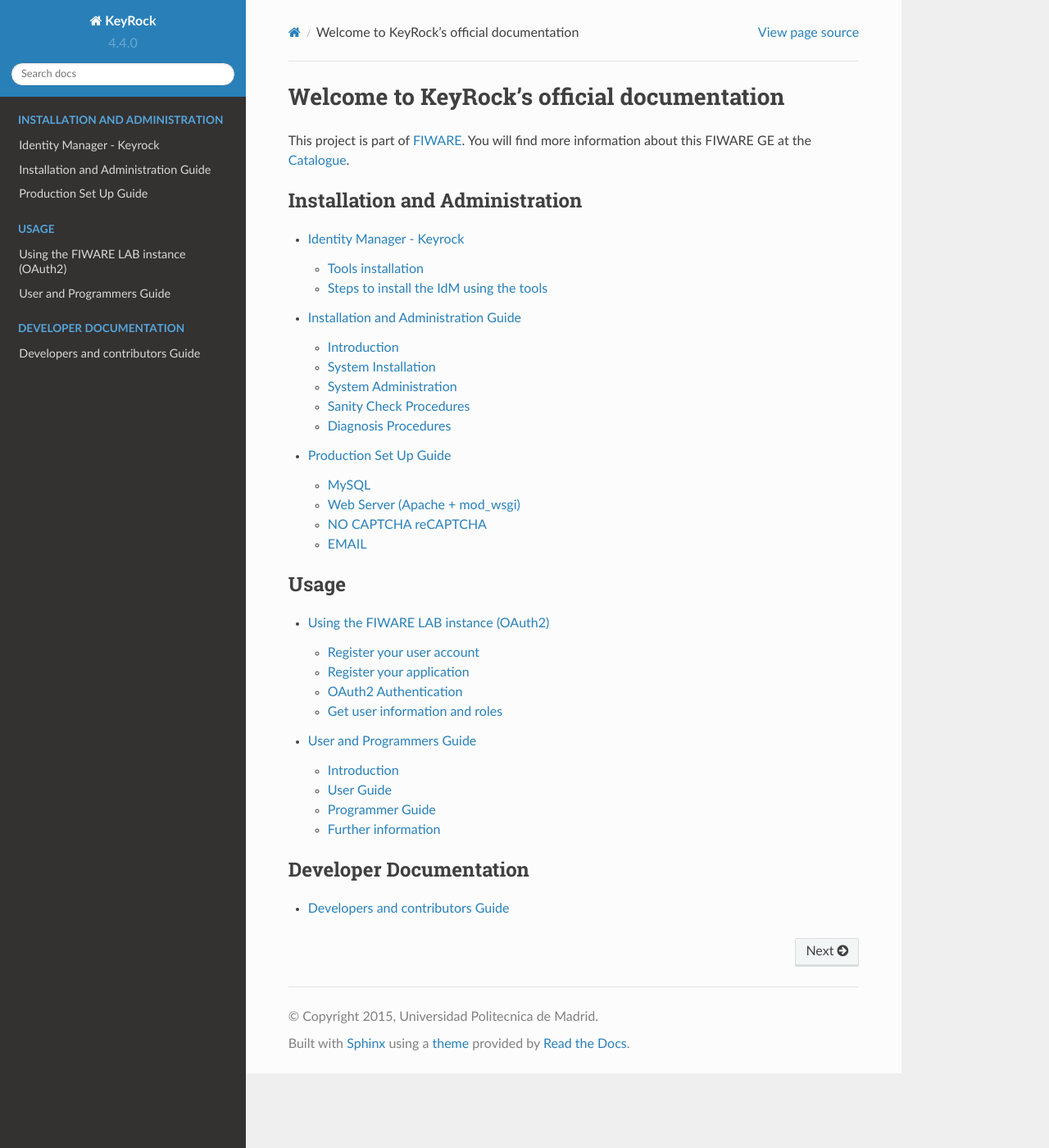
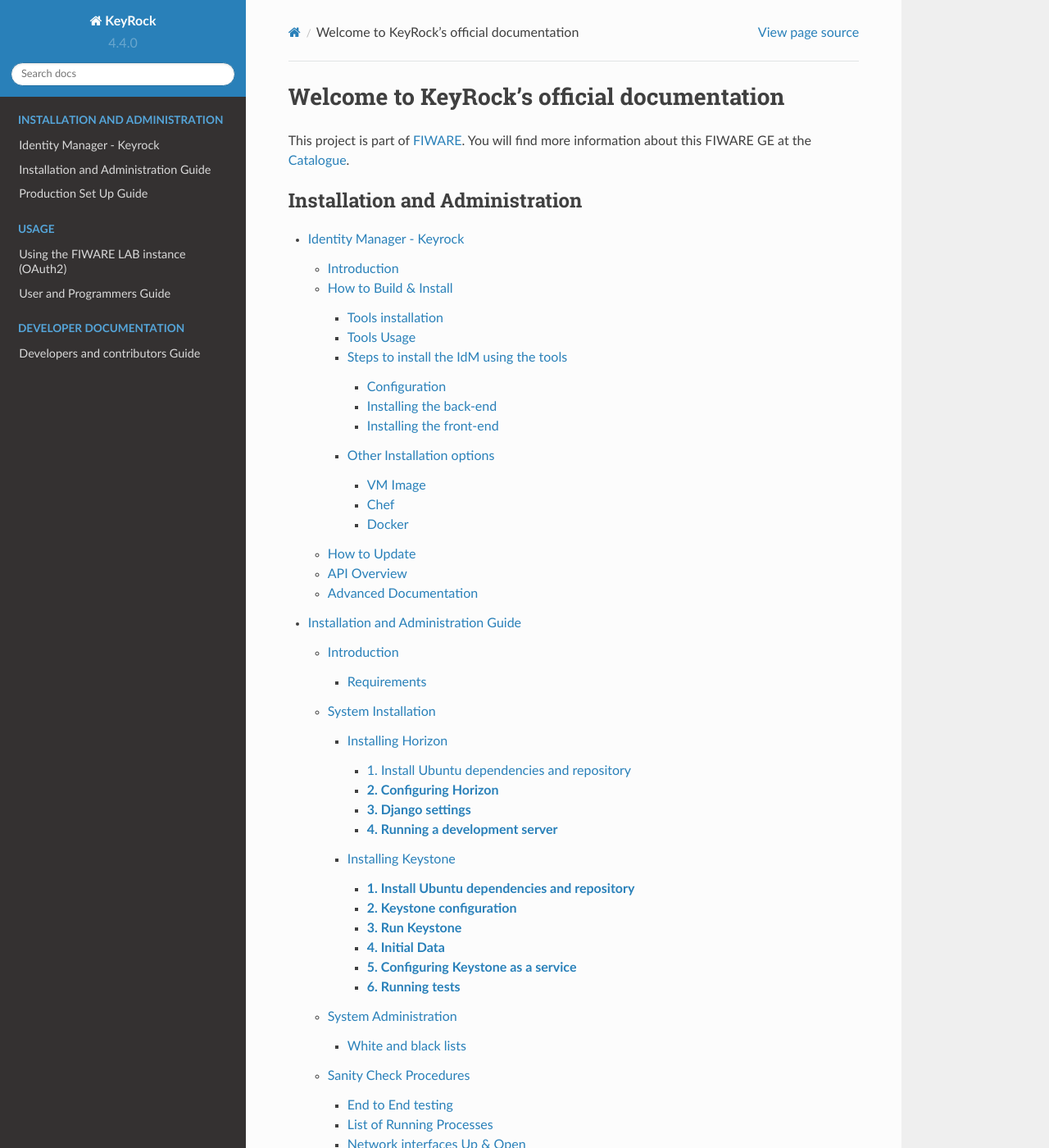
Before and after one commit to ging/fiware-idm-deprecated, a Sphinx documentation site: the page built from doc/index.rst, in a window 1280 px wide and 1400 px high. Shown: the whole window at 82% size. Built offline with Sphinx 7.4.7 and the Read the Docs theme 2.0.0, drawn with Linux system fonts in a browser that asks for light colours; some of the changed text lies outside the part shown.

Commit message:
Documentation fixing to better support rst

```diff
--- a/doc/introduction.rst
+++ b/doc/introduction.rst
@@ -1,45 +1,43 @@
+**************************
 Identity Manager - Keyrock
-==========================
+**************************
 
--  `Introduction <#def-introduction>`__
--  `How to Build & Install <#def-build>`__
+.. contents::
+   :local:
+   :depth: 3
 
-   -  `Docker <#def-docker>`__
+.. _introduction:
 
--  `How to Update <#def-update>`__
--  `API Overview <#def-api>`__
--  `Advanced documentation <#def-advanced>`__
-
---------------
-
- ## Introduction
+Introduction
+============
 
 This project is part of `FIWARE <http://fiware.org>`__. You will find
 more information about this FIWARE GE
 `here <http://catalogue.fiware.org/enablers/identity-management-keyrock>`__.
 
--  You will find the source code of this project in GitHub
-   `here <https://github.com/ging/fiware-idm>`__
--  You will find the documentation of this project in Read the Docs
-   `here <http://fiware-idm.readthedocs.org/>`__
+-  You will find the source code of this project in GitHub `here <https://github.com/ging/fiware-idm>`__
+-  You will find the documentation of this project in Read the Docs `here <http://fiware-idm.readthedocs.org/>`__
 
 Welcome to the main repository for the UPM's implementation of the
 FIWARE Identity Manager Generic Enabler. This repository acts as an
 entry point and holds the documentation and some automated tools for
 installation and management. The IdM is composed of two independent
-components, a RESTful back-end and web front-end. If you want to see the
+components, a RESTful back-end and web front-end.
+
+If you want to see the
 code for each of the components of the IdM and more specific
 documentation please head to each component's repository:
 
-| Horizon based front-end
-`ging/horizon <https://github.com/ging/horizon>`__
-| Keystone based back-end
-`ging/keystone <https://github.com/ging/keystone>`__
+-  Horizon based front-end `ging/horizon <https://github.com/ging/horizon>`__
+-  Keystone based back-end `ging/keystone <https://github.com/ging/keystone>`__
 
 You can see a working installation in the FIWARE Lab sandbox environment
 https://account.lab.fiware.org/
 
- ## How to Build & Install
+.. _build:
+
+How to Build & Install
+======================
 
 In this repository you can find a set of tools to help in developing,
 deploying and testing FIWARE's IdM KeyRock using
@@ -50,13 +48,18 @@
 The IdM is made out of two components, the web-based front-end and the
 restful back-end. You can check specific documentation in their repos.
 
+.. _tools-installation:
+
 Tools installation
-~~~~~~~~~~~~~~~~~~
+------------------
 
 For the instructions on how to install the IdM using the tools scroll
 down to the next section. This section covers the tools installation.
 
-Install python and python-dev ``sudo apt-get install python-dev``
+Install python and python-dev
+::
+
+  sudo apt-get install python python-dev
 
 Clone the tools in your machine
 
@@ -64,14 +67,14 @@
 
     git clone https://github.com/ging/fiware-idm idm && cd idm
 
-Create a settings file
+Create a settings file from the template
 
 ::
 
     cp conf/settings.py.example conf/settings.py
 
-Install
-`virtualenvwrapper <https://virtualenvwrapper.readthedocs.org/en/latest/index.html>`__
+Install `virtualenvwrapper <https://virtualenvwrapper.readthedocs.org/en/latest/index.html>`__
+following the instructions at their page.
 
 Create a virtualenv and activate it
 
@@ -85,8 +88,10 @@
 
     pip install -r requirements.txt
 
-| **Usage**
-| To see all available commands use
+Tools Usage
+-----------
+
+To see all available commands use
 
 ::
 
@@ -114,22 +119,35 @@
     fab keystone.task:one_arg='this',another='that'
 
 Steps to install the IdM using the tools
-~~~~~~~~~~~~~~~~~~~~~~~~~~~~~~~~~~~~~~~~
+----------------------------------------
 
-| **Configuration**
-| There is a configuration file template in /conf/settings.py.example.
+Configuration
+^^^^^^^^^^^^^
+
+There is a configuration file template in /conf/settings.py.example.
 This provides as a good base configuration file that should be enough
-for a test/development installation. Some options you might have to pay
-some attention to are: - IDM\_ROOT: if the location of the keystone and
+for a test/development installation.
+
+Some options you might have to pay attention to are:
+
+- ``IDM\_ROOT``
+
+If the location of the keystone and
 horizon components in your system is not directly inside the folder
-where you have cloned the tools you will have to set this accordingly. -
-HORIZON\_DEV\_ADDRESS: sets the address and port where the frontend will
+where you have cloned the tools you will have to set this accordingly.
+
+- ``HORIZON\_DEV\_ADDRESS``
+
+Sets the address and port where the frontend will
 listen to. Default is localhost:8000, you might want to tweak it based
-on your set up. - KEYSTONE\_ADMIN\_PORT and KEYSTONE\_PUBLIC\_PORT: if
-you need to use different ports for the keystone back-end
+on your set up.
 
-*Back-end*
+- ``KEYSTONE\_ADMIN\_PORT`` and ``KEYSTONE\_PUBLIC\_PORT``
 
+If you need to use different ports for the keystone back-end
+
+Installing the back-end
+^^^^^^^^^^^^^^^^^^^^^^^
 ::
 
     fab keystone.install
@@ -167,7 +185,8 @@
 
     fab keystone.set_up_as_service
 
-*Front-end*
+Installing the front-end
+^^^^^^^^^^^^^^^^^^^^^^^^
 
 ::
 
@@ -180,7 +199,19 @@
 
     fab horizon.dev_server
 
- ### Docker
+.. _extras:
+
+Other Installation options
+--------------------------
+
+VM Image
+^^^^^^^^
+
+Chef
+^^^^
+
+Docker
+^^^^^^
 
 We also provide a Docker image to facilitate you the building of this
 GE.
@@ -191,7 +222,12 @@
 -  In `Docker Hub <https://hub.docker.com/r/ging/fiware-idm/>`__ you
    will find the public image.
 
- ## How to Update
+.. warning:: Docker support is still experimental.
+
+.. _update:
+
+How to Update
+==============
 
 When either the Front-end
 (`ging/horizon <https://github.com/ging/horizon>`__) or the Back-end
@@ -203,11 +239,15 @@
 
     fab update_all
 
-What's more, you can even update only the component you need, using the
-following: - Front-end: ``fab horizon.update`` - Back-end:
-``fab keystone.update``
+You can update each component separatly
 
- ## API Overview
+- Front-end: ``fab horizon.update``
+- Back-end: ``fab keystone.update``
+
+.. _api:
+
+API Overview
+=============
 
 Keyrock back-end is based on Openstack
 `Keystone <http://docs.openstack.org/developer/keystone/>`__ project, so
@@ -231,7 +271,11 @@
 You will find the full API description
 `here <http://docs.keyrock.apiary.io/>`__
 
- ## Advanced Documentation
+
+.. _advanced:
+
+Advanced Documentation
+======================
 
 -  `User & Programmers
    Manual <http://fiware-idm.readthedocs.org/en/latest/user_guide/>`__
```
Also changed, not shown: doc/index.rst (+3 -4 lines).
